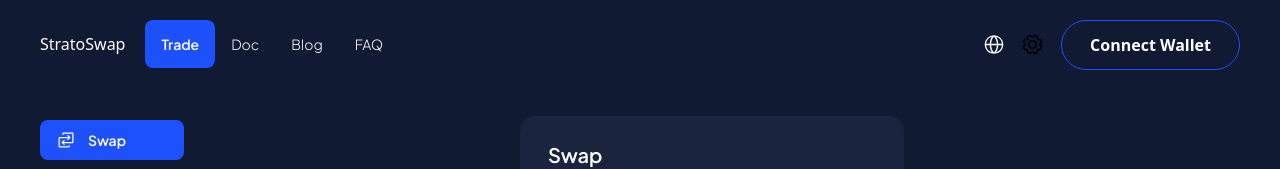
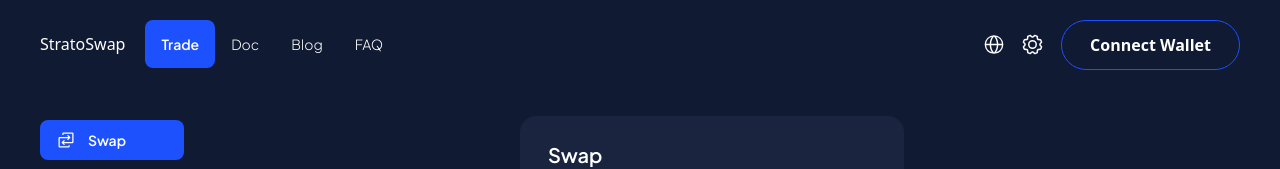
Before and after one commit to tyler0929/strato, a Next.js app: page /Swap in a window 1280 px wide. Shown: the top 169 px of the page. Built offline with nearby package versions, Linux system fonts and the light colour scheme.

Commit message:
handle header hover

```diff
--- a/components/header/WebHeader.tsx
+++ b/components/header/WebHeader.tsx
@@ -31,10 +31,16 @@ const WebHeader:React.FC = () => {
                         </Link>
                     </nav>
                 </div>
-                <div className="flex gap-4 items-center">
+                <div className="flex gap-4 items-center ">
+                    <div className="text-white hover:opacity-70 transition-all duration-200 ease-linear">
+
                     <LanguageIcon />
+                    </div>
+                    <div className="text-white hover:opacity-70 transition-all duration-200 ease-linear">
+
                     <SettingIcon />
-                    <button className="rounded-full text-[16px] font-[600] text-white border border-primary-main px-7 py-3">Connect Wallet</button>
+                    </div>
+                    <button className="rounded-full text-[16px] font-[600] text-white border hover:opacity-70 transition-all duration-200 ease-linear border-primary-main px-7 py-3">Connect Wallet</button>
                 </div>
             </div>
         </header>
```
